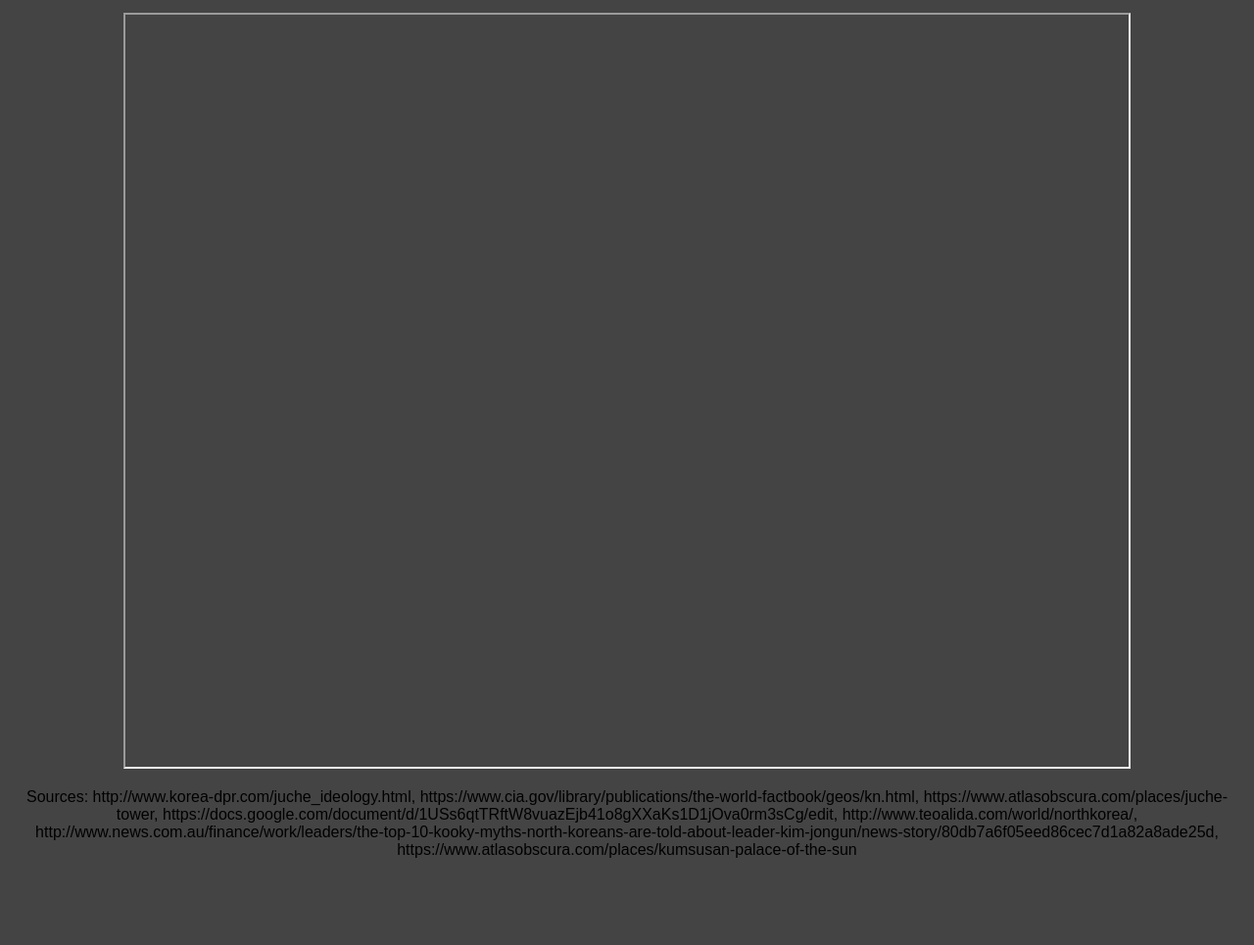
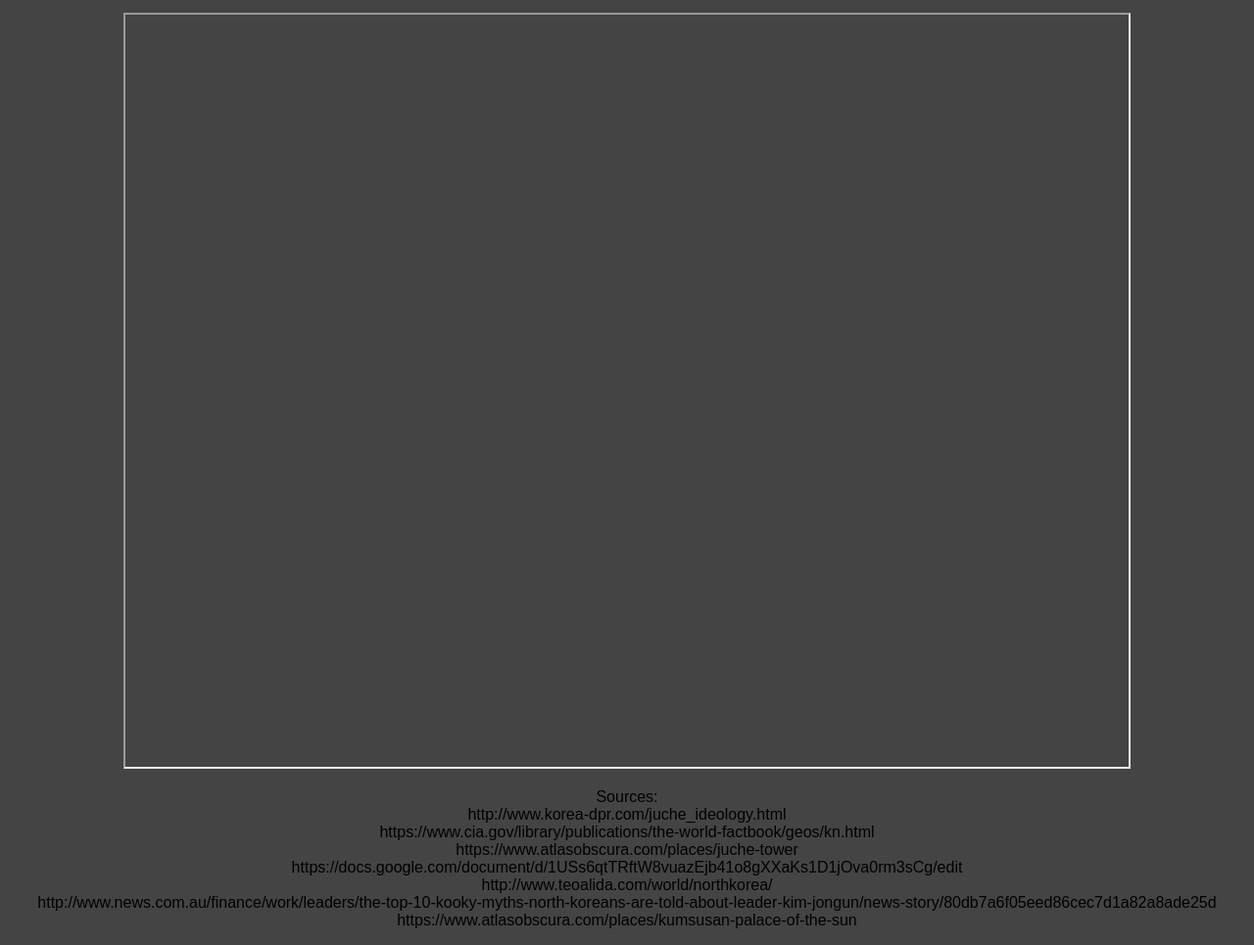
Before and after one commit to Escape-From-north-Korea/Escape-From-North-Korea.Github.io, a plain HTML site: page index.html in a window 1280 px wide. Shown: the part 137-1102 px from the top of the page at 98% size. Before the commit the page ends 1030 px from the top, so only its background shows below. Drawn offline with Linux system fonts and the light colour scheme.

Commit message:
Update index.html

```diff
--- a/index.html
+++ b/index.html
@@ -19,6 +19,6 @@
     <h1>Escape From North Korea</h1>
     <p>The Story, Art, Graphics, and Programming are by Adam Robertson. W A S D to move, and A to move on the bike. Do not choose 'leave for work' until you have explored the neighborhood and your house. After leaving for work, make sure to press space to get off the bike and explore each room to find all the signs which contain information. If buildings appear cut off, walk around them to see the whole thing. At the beginning, the player has no incentive to leave. But then...</p>
       <iframe width="1024" height="768" url=""></iframe>
-    <p>Sources: http://www.korea-dpr.com/juche_ideology.html, https://www.cia.gov/library/publications/the-world-factbook/geos/kn.html, https://www.atlasobscura.com/places/juche-tower, https://docs.google.com/document/d/1USs6qtTRftW8vuazEjb41o8gXXaKs1D1jOva0rm3sCg/edit, http://www.teoalida.com/world/northkorea/, http://www.news.com.au/finance/work/leaders/the-top-10-kooky-myths-north-koreans-are-told-about-leader-kim-jongun/news-story/80db7a6f05eed86cec7d1a82a8ade25d, https://www.atlasobscura.com/places/kumsusan-palace-of-the-sun</p>
+    <p>Sources:<br>http://www.korea-dpr.com/juche_ideology.html<br>https://www.cia.gov/library/publications/the-world-factbook/geos/kn.html<br>https://www.atlasobscura.com/places/juche-tower<br>https://docs.google.com/document/d/1USs6qtTRftW8vuazEjb41o8gXXaKs1D1jOva0rm3sCg/edit<br>http://www.teoalida.com/world/northkorea/<br>http://www.news.com.au/finance/work/leaders/the-top-10-kooky-myths-north-koreans-are-told-about-leader-kim-jongun/news-story/80db7a6f05eed86cec7d1a82a8ade25d<br>https://www.atlasobscura.com/places/kumsusan-palace-of-the-sun</p>
   </body>
 </html>
```
